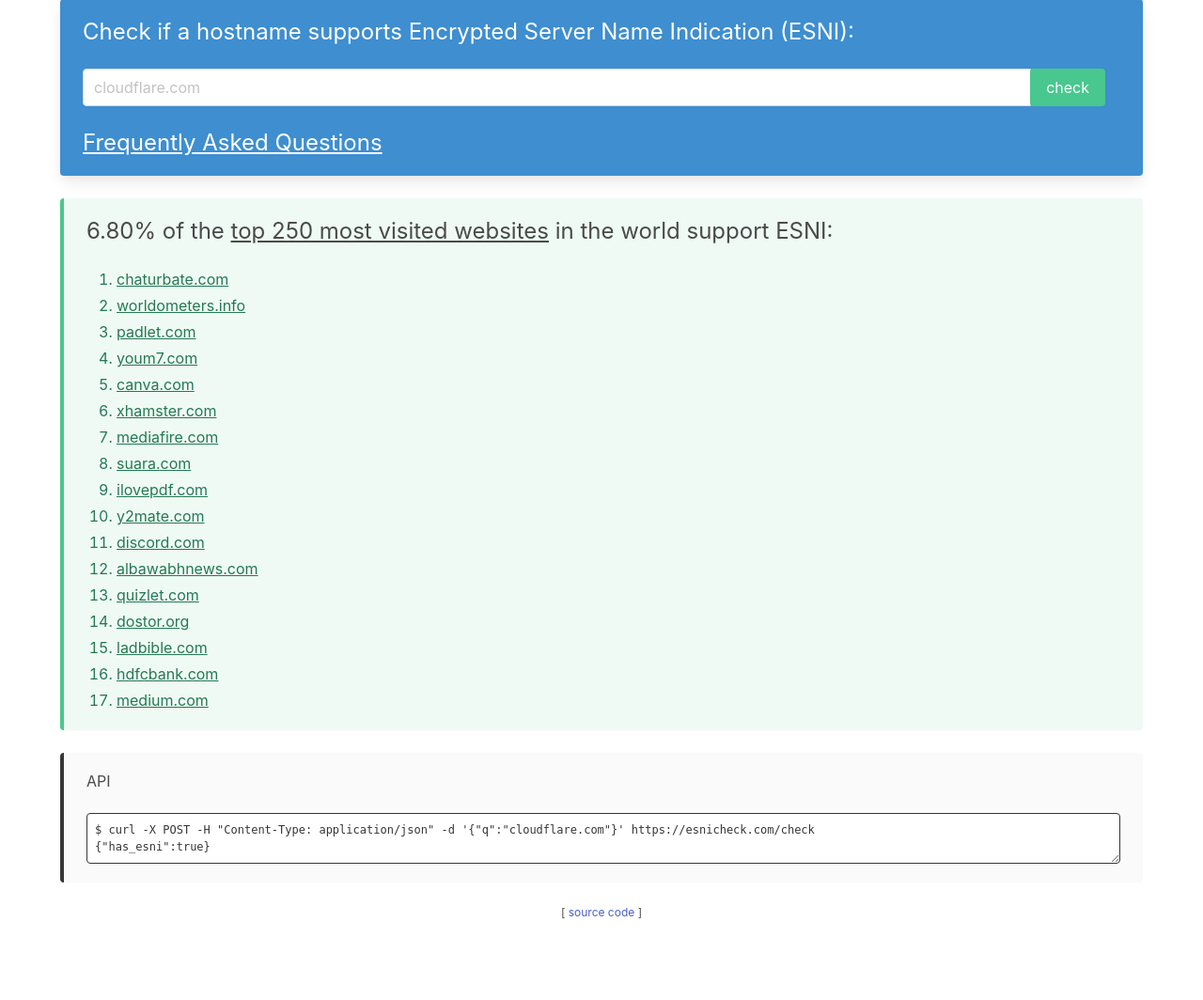
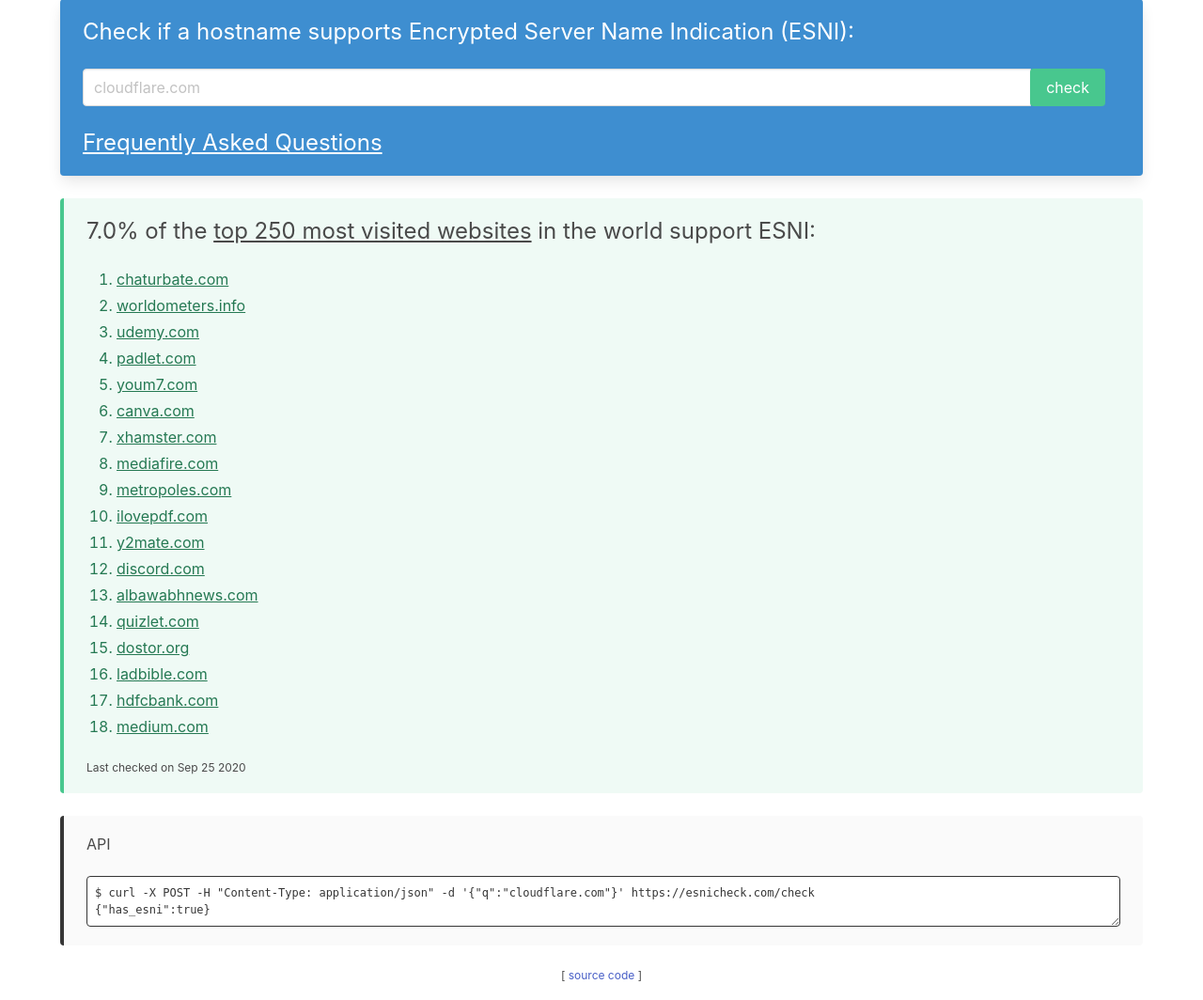
Before and after one commit to azadi/esnicheck, a Flask app: page / in a window 1280 px wide. Shown: the part 179-1243 px from the top of the page at 94% size. Before the commit the page ends 1156 px from the top, so only its background shows below. Run offline with Flask 2, Linux system fonts and the light colour scheme; some libraries are stand-ins or nearby versions.

Commit message:
Update the list of websites that support ESNI
- Add a text at the bottom of the list that indicates when the test was
  last run. This is helpful as the list is dynamic. Maybe at later
  stage, this should use datetime.now() to input the date.

- Round the percentage field as we don't need the two decimal points;
  they don't convey any extra information.

```diff
--- a/mostvisited/esni.txt
+++ b/mostvisited/esni.txt
@@ -1,11 +1,12 @@
 chaturbate.com
 worldometers.info
+udemy.com
 padlet.com
 youm7.com
 canva.com
 xhamster.com
 mediafire.com
-suara.com
+metropoles.com
 ilovepdf.com
 y2mate.com
 discord.com
--- a/templates/index.html
+++ b/templates/index.html
@@ -24,7 +24,7 @@
 {% if data.websites %}
 <article class="message is-success">
   <div class="message-body">
-    <p class="subtitle is-4">{{ "%.2f"|format(data.percentage) }}% of the <a href="https://raw.githubusercontent.com/azadi/esnicheck/master/mostvisited/mostvisited.txt">top 250 most visited websites</a> in the world support ESNI:</p>
+    <p class="subtitle is-4">{{ data.percentage | round }}% of the <a href="https://raw.githubusercontent.com/azadi/esnicheck/master/mostvisited/mostvisited.txt">top 250 most visited websites</a> in the world support ESNI:</p>
     <div class="content">
       <ol>
         {% for each in data.websites %}
@@ -32,6 +32,7 @@
         {% endfor %}
       </ol>
     </div>
+  <p class="subtitle is-7">Last checked on Sep 25 2020</p>
   </div>
 </article>
 {% endif %}
```
